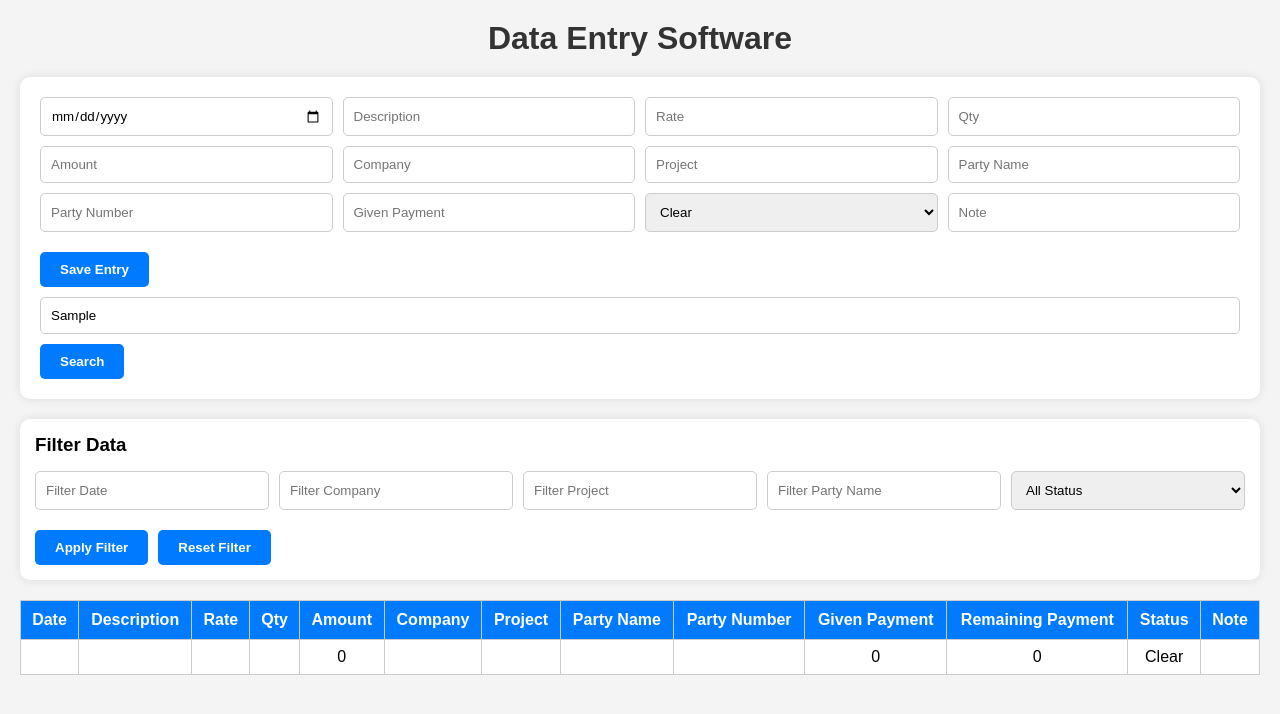
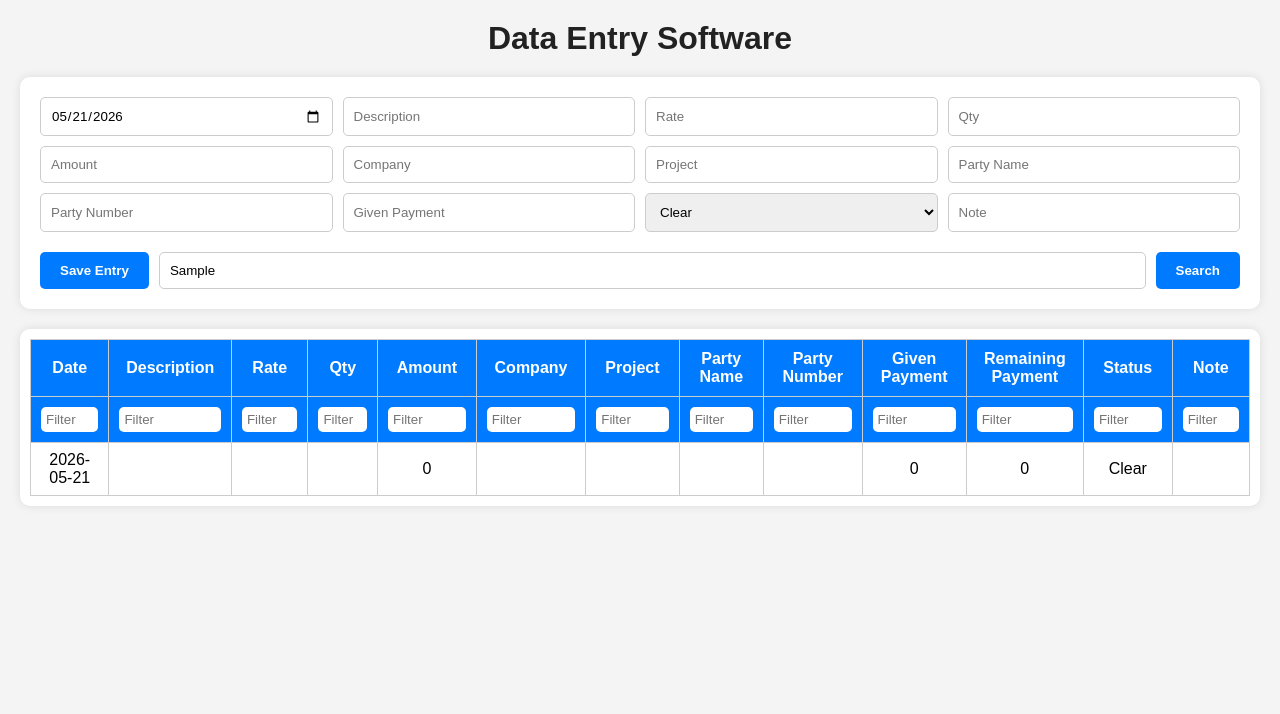
Before and after one commit to softwareweb248-cpu/data-entry-project, a website: page public/index.html in a window 1280 px wide. Both pictures are taken after typing "Sample" into the empty fields and a click on the button "Save Entry". Drawn offline with Linux system fonts and the light colour scheme.

Commit message:
search and filter added

```diff
--- a/public/index.html
+++ b/public/index.html
@@ -3,6 +3,7 @@
 <head>
 <meta charset="UTF-8">
 <meta name="viewport" content="width=device-width, initial-scale=1.0">
+
 <title>Data Entry Software</title>
 
 <style>
@@ -22,14 +23,14 @@ body{
 h1{
     text-align:center;
     margin-bottom:20px;
-  color:#333;
+    color:#222;
 }
 
 .form-box{
     background:white;
     padding:20px;
     border-radius:10px;
-  box-shadow:0px 0px 10px rgba(0,0,0,0.1);
+    box-shadow:0 0 10px rgba(0,0,0,0.1);
     margin-bottom:20px;
 }
 
@@ -39,11 +40,11 @@ h1{
     gap:10px;
 }
 
-input, select{
+input,select{
+    width:100%;
     padding:10px;
     border:1px solid #ccc;
     border-radius:5px;
-  width:100%;
 }
 
 .button-group{
@@ -54,12 +55,12 @@ input, select{
 }
 
 button{
+    background:#007bff;
+    color:white;
+    border:none;
     padding:10px 20px;
-  border:none;
     border-radius:5px;
     cursor:pointer;
-  background:#007bff;
-  color:white;
     font-weight:bold;
 }
 
@@ -67,28 +68,21 @@ button:hover{
     background:#0056b3;
 }
 
-.filter-box{
-  background:white;
-  padding:15px;
-  border-radius:10px;
-  margin-bottom:20px;
-  box-shadow:0px 0px 10px rgba(0,0,0,0.1);
-}
-
-.filter-grid{
-  display:grid;
-  grid-template-columns:repeat(5,1fr);
-  gap:10px;
+.search-box{
+    flex:1;
 }
 
 .table-container{
     overflow-x:auto;
+    background:white;
+    padding:10px;
+    border-radius:10px;
+    box-shadow:0 0 10px rgba(0,0,0,0.1);
 }
 
 table{
     width:100%;
     border-collapse:collapse;
-  background:white;
 }
 
 table th{
@@ -99,9 +93,16 @@ table th{
 }
 
 table td{
+    border:1px solid #ccc;
     padding:8px;
-  border:1px solid #ccc;
     text-align:center;
+}
+
+.filter-input{
+    width:100%;
+    padding:5px;
+    border:none;
+    outline:none;
 }
 
 @media(max-width:900px){
@@ -110,15 +111,12 @@ table td{
         grid-template-columns:repeat(2,1fr);
     }
 
-  .filter-grid{
-    grid-template-columns:repeat(2,1fr);
-  }
-
 }
 
 </style>
 
 </head>
+
 <body>
 
 <h1>Data Entry Software</h1>
@@ -160,41 +158,13 @@ table td{
 
 <button onclick="addData()">Save Entry</button>
 
-<input type="text" id="searchInput" placeholder="Search Anything">
+<input
+type="text"
+id="searchInput"
+class="search-box"
+placeholder="Search Anything">
 
 <button onclick="searchTable()">Search</button>
-
-</div>
-
-</div>
-
-<div class="filter-box">
-
-<h3 style="margin-bottom:15px;">Filter Data</h3>
-
-<div class="filter-grid">
-
-<input type="text" id="filterDate" placeholder="Filter Date">
-
-<input type="text" id="filterCompany" placeholder="Filter Company">
-
-<input type="text" id="filterProject" placeholder="Filter Project">
-
-<input type="text" id="filterParty" placeholder="Filter Party Name">
-
-<select id="filterStatus">
-<option value="">All Status</option>
-<option value="Clear">Clear</option>
-<option value="Pending">Pending</option>
-</select>
-
-</div>
-
-<div class="button-group">
-
-<button onclick="filterTable()">Apply Filter</button>
-
-<button onclick="resetFilter()">Reset Filter</button>
 
 </div>
 
@@ -224,6 +194,36 @@ table td{
 
 </tr>
 
+<tr>
+
+<th><input class="filter-input" onkeyup="filterTable()" placeholder="Filter"></th>
+
+<th><input class="filter-input" onkeyup="filterTable()" placeholder="Filter"></th>
+
+<th><input class="filter-input" onkeyup="filterTable()" placeholder="Filter"></th>
+
+<th><input class="filter-input" onkeyup="filterTable()" placeholder="Filter"></th>
+
+<th><input class="filter-input" onkeyup="filterTable()" placeholder="Filter"></th>
+
+<th><input class="filter-input" onkeyup="filterTable()" placeholder="Filter"></th>
+
+<th><input class="filter-input" onkeyup="filterTable()" placeholder="Filter"></th>
+
+<th><input class="filter-input" onkeyup="filterTable()" placeholder="Filter"></th>
+
+<th><input class="filter-input" onkeyup="filterTable()" placeholder="Filter"></th>
+
+<th><input class="filter-input" onkeyup="filterTable()" placeholder="Filter"></th>
+
+<th><input class="filter-input" onkeyup="filterTable()" placeholder="Filter"></th>
+
+<th><input class="filter-input" onkeyup="filterTable()" placeholder="Filter"></th>
+
+<th><input class="filter-input" onkeyup="filterTable()" placeholder="Filter"></th>
+
+</tr>
+
 </thead>
 
 <tbody id="tableBody">
@@ -235,6 +235,20 @@ table td{
 </div>
 
 <script>
+
+// AUTO TODAY DATE
+
+window.onload = function(){
+
+    let today = new Date().toISOString().split('T')[0];
+
+    document.getElementById("date").value = today;
+
+}
+
+
+
+// SAVE ENTRY
 
 function addData(){
 
@@ -251,17 +265,15 @@ let givenPayment = document.getElementById("givenPayment").value;
     let status = document.getElementById("status").value;
     let note = document.getElementById("note").value;
 
-if(amount === ""){
+    if(amount == ""){
         amount = 0;
     }
 
-if(givenPayment === ""){
+    if(givenPayment == ""){
         givenPayment = 0;
     }
 
     let remainingPayment = amount - givenPayment;
-
-let table = document.getElementById("tableBody");
 
     let row = `
 
@@ -285,15 +297,18 @@ let row = `
 
     `;
 
-table.innerHTML += row;
+    document.getElementById("tableBody").innerHTML += row;
 
     clearForm();
 
 }
 
+
+
+// CLEAR FORM
+
 function clearForm(){
 
-document.getElementById("date").value = "";
     document.getElementById("description").value = "";
     document.getElementById("rate").value = "";
     document.getElementById("qty").value = "";
@@ -306,6 +321,10 @@ document.getElementById("givenPayment").value = "";
     document.getElementById("note").value = "";
 
 }
+
+
+
+// SEARCH FUNCTION
 
 function searchTable(){
 
@@ -327,13 +346,13 @@ row.style.display = "none";
 
 }
 
+
+
+// FILTER FUNCTION
+
 function filterTable(){
 
-let date = document.getElementById("filterDate").value.toLowerCase();
-let company = document.getElementById("filterCompany").value.toLowerCase();
-let project = document.getElementById("filterProject").value.toLowerCase();
-let party = document.getElementById("filterParty").value.toLowerCase();
-let status = document.getElementById("filterStatus").value.toLowerCase();
+    let filters = document.querySelectorAll(".filter-input");
 
     let rows = document.querySelectorAll("#tableBody tr");
 
@@ -341,33 +360,17 @@ rows.forEach(row=>{
 
         let cells = row.getElementsByTagName("td");
 
-let rowDate = cells[0].innerText.toLowerCase();
-let rowCompany = cells[5].innerText.toLowerCase();
-let rowProject = cells[6].innerText.toLowerCase();
-let rowParty = cells[7].innerText.toLowerCase();
-let rowStatus = cells[11].innerText.toLowerCase();
-
         let show = true;
 
-if(date && !rowDate.includes(date)){
+        filters.forEach((filter,index)=>{
+
+            let value = filter.value.toLowerCase();
+
+            if(value && !cells[index].innerText.toLowerCase().includes(value)){
                 show = false;
             }
 
-if(company && !rowCompany.includes(company)){
-show = false;
-}
-
-if(project && !rowProject.includes(project)){
-show = false;
-}
-
-if(party && !rowParty.includes(party)){
-show = false;
-}
-
-if(status && !rowStatus.includes(status)){
-show = false;
-}
+        });
 
         row.style.display = show ? "" : "none";
 
@@ -375,23 +378,29 @@ row.style.display = show ? "" : "none";
 
 }
 
-function resetFilter(){
 
-document.getElementById("filterDate").value = "";
-document.getElementById("filterCompany").value = "";
-document.getElementById("filterProject").value = "";
-document.getElementById("filterParty").value = "";
-document.getElementById("filterStatus").value = "";
 
-let rows = document.querySelectorAll("#tableBody tr");
+// ENTER KEY SUPPORT
 
-rows.forEach(row=>{
+document.addEventListener("keypress", function(event){
 
-row.style.display = "";
+    if(event.key === "Enter"){
+
+        let active = document.activeElement.id;
+
+        if(active === "searchInput"){
+
+            searchTable();
+
+        }else{
+
+            addData();
+
+        }
+
+    }
 
 });
-
-}
 
 </script>
 
```
Lines whose indentation alone changed are shown as unchanged.
